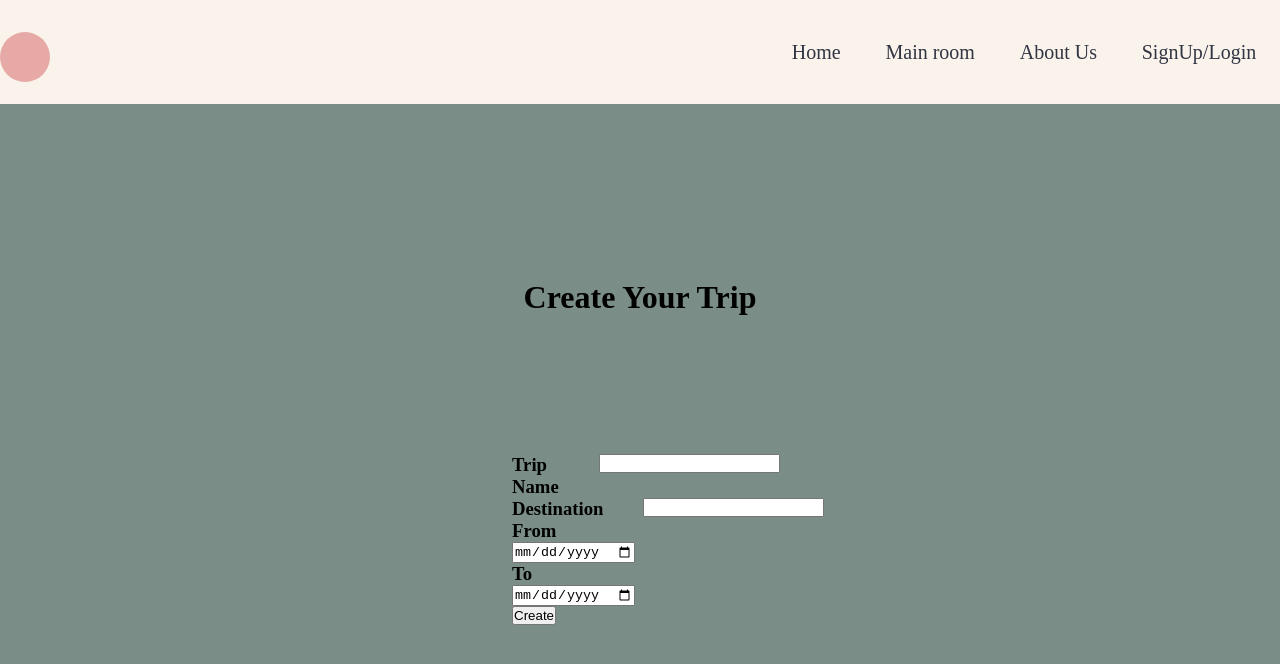
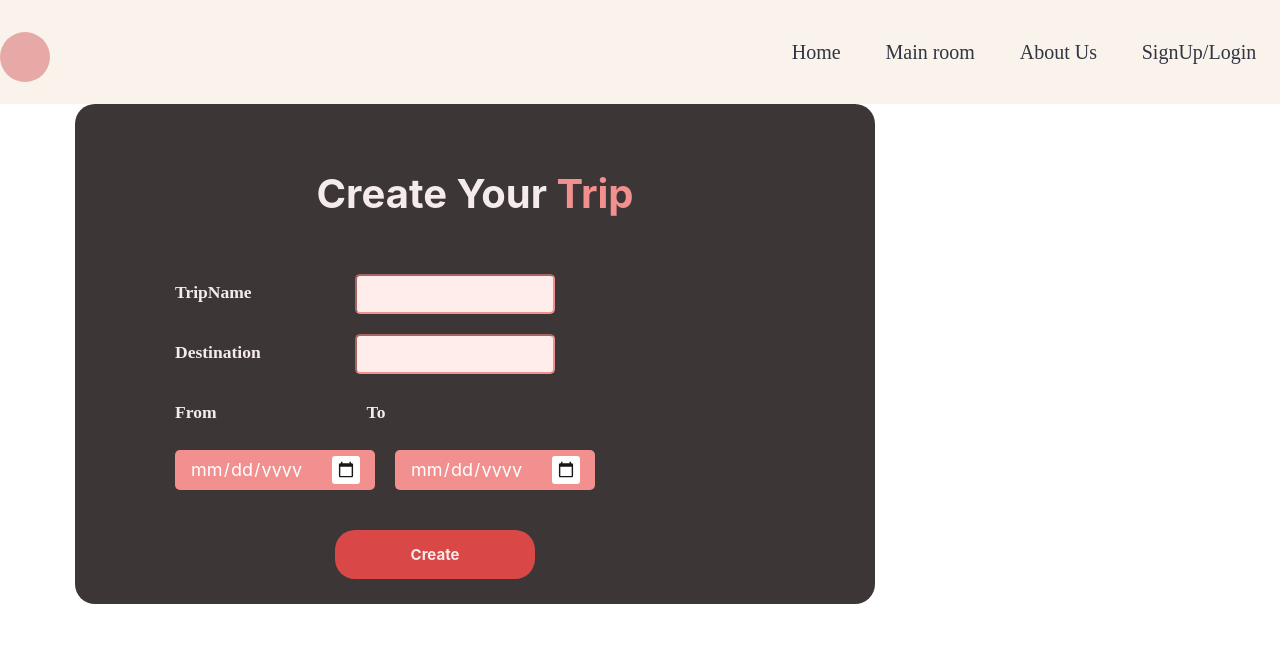
Before and after one commit to Princeton21/EasyTrip, a React (Create React App) app: page /planatrip in a window 1280 px wide. Shown: the top 664 px of the page. Built offline with nearby package versions, Linux system fonts and the light colour scheme.

Commit message:
create trip form done

```diff
--- a/src/pages/Home/Plan_a_trip/PlanTrip.css
+++ b/src/pages/Home/Plan_a_trip/PlanTrip.css
@@ -1,27 +1,150 @@
-.plan_bg{
-    display: flex;
-    flex-direction: column;
-    width: 100vw;
-    height: 87vh;
-    align-items: center;
-    justify-content: space-evenly;
-    background-color: rgb(122, 142, 135);
-}
-.plan_heading{
-    display: flex;
-    width: 100vw;
-    height: 0vh;
-    justify-content: center;
+.plan {
+  position: relative;
+  width: 800px;
+  height: 500px;
+  opacity: 90%;
+  background: #272121;
+  /* align-content: center; */
+  margin: 0;
+  display: flex;
+  align-content: center;
+  flex-direction: column;
+  padding: 50px;
 }
 
 .plan_form{
     display: flex;
     flex-direction: column;
-    width: 20vw;
-    /* height: 0vh; */
-    justify-content: space-evenly;
+    gap: 20px;
 }
-.form_item{
+.plan_heading {
+  font-family: "Inter";
+  font-style: normal;
+  font-weight: 700;
+  font-size: 20px;
+  line-height: 80px;
+  text-align: center;
+  color: #f6e9e9;
+  margin-top: 0;
+}
+
+span {
+  color: #f18585;
+}
+.downSec {
+  display: flex;
+  width: 50%;
+  margin-left: 0;
+  margin-top: 40px;
+}
+
+.colOne {
+  display: flex;
+  flex-direction: column;
+  margin-left: 50px;
+}
+.form_item {
+  display: flex;
+  gap: 100px;
+  align-content: space-between;
+}
+h3{
+    align-self: center;
+}
+.form_heading {
+  color: #f18585;
+  font-style: normal;
+  font-weight: lighter;
+  font-size: 15px;
+  line-height: 36px;
+  width: 80px;
+  color: #f6e9e9;
+}
+
+#trip_name,
+#destination,
+#from_date,
+#to_date {
+  line-height: 12px;
+  /* all: unset; */
+  width: 200px;
+  height: 40px;
+  left: 806px;
+  top: 338.78px;
+  background: #ffecea;
+  /* transform: rotate(179.82deg); */
+  border-radius: 5px;
+  border-color: #f18585;
+  outline: none;
+}
+
+#from_date:before,
+#from_date:after {
+  padding: 0;
+  margin: 0;
+  box-sizing: border-box;
+}
+#to_date,
+#from_date {
+  background-color: #f18585;
+  padding: 15px;
+  /* position: absolute; */
+  transform: translate(-50%, -50%);
+  font-family: "Inter";
+  color: #ffffff;
+  font-size: 18px;
+  border: none;
+  outline: none;
+  border-radius: 5px;
+  margin-top: 40px;
+  /* margin-left: 50vw; */
+}
+::-webkit-calendar-picker-indicator {
+  background-color: #ffffff;
+  padding: 5px;
+  cursor: pointer;
+  border-radius: 3px;
+}
+
+.dateD{
     display: flex;
-    column-gap: 40px;
+    gap: 150px;
+    color: #f18585;
+  font-style: normal;
+  font-weight: lighter;
+  font-size: 15px;
+  line-height: 36px;
+  width: 80px;
+  color: #f6e9e9;
 }
+.dates {
+  display: flex;
+  flex-direction: row;
+  font-family: "Inter";
+  gap: 20px;
+  margin-left: 100px;
+  /* margin-top: 100px; */
+}
+button {
+  font-family: Inter;
+  font-weight: bold;
+  font-size: 15px;
+  color: #f6e9e9;
+  background-color: #d53434;
+  padding: 1em 2em;
+  border: none;
+  border-radius: 20px;
+  width: 200px;
+  position: relative;
+  cursor: pointer;
+  overflow: hidden;
+  z-index: -2;
+  align-self: center;
+}
+
+.colTwo {
+  /* width: 20px; */
+  height: fit-content;
+  background-color: #f1e9e9;
+  /* height: 300px; */
+}
--- a/src/pages/Home/Plan_a_trip/PlanTrip.jsx
+++ b/src/pages/Home/Plan_a_trip/PlanTrip.jsx
@@ -2,18 +2,25 @@ import React from "react";
 import "./PlanTrip.css";
 const PlanTrip = () => {
   return (
-    <div className="plan_bg">
+    <>
+
+    <div className="plan">
       <div className="plan_heading">
-        <h1>Create Your Trip</h1>
+        <h1>Create Your <span>Trip</span></h1>
       </div>
+
+      <div className="downSec">
+      <div className="colOne">
       <div className="plan_form">
         <div className="form_item">
+
           <div className="form_heading">
-            <h3>Trip Name</h3>
+            <h3>TripName</h3>
           </div>
           <div className="item_input">
             <input type="text" name="trip_name" id="trip_name" />
           </div>
+
         </div>
         <div className="form_item">
           <div className="form_heading">
@@ -24,24 +31,29 @@ const PlanTrip = () => {
           </div>
         </div>
         <div className="form_item_special">
-          <div className="form_heading">
+          <div className="dateD">
             <h3>From</h3>
+            <h3>To</h3>
           </div>
+          <div className="dates">
           <div className="item_input">
             <input type="date" name="" id="from_date" />
-          </div>
-          <div className="form_heading">
-            <h3>To</h3>
           </div>
           <div className="item_input">
             <input type="date" name="" id="to_date" />
           </div>
+          </div>
         </div>
-        <div className="plan_button">
-          <button type="submit">Create</button>
-        </div>
+
+<button>
+    Create
+</button>
+      </div>
+      </div>
+      <div className="colTwo"></div>
       </div>
     </div>
+    </>
   );
 };
 
```
